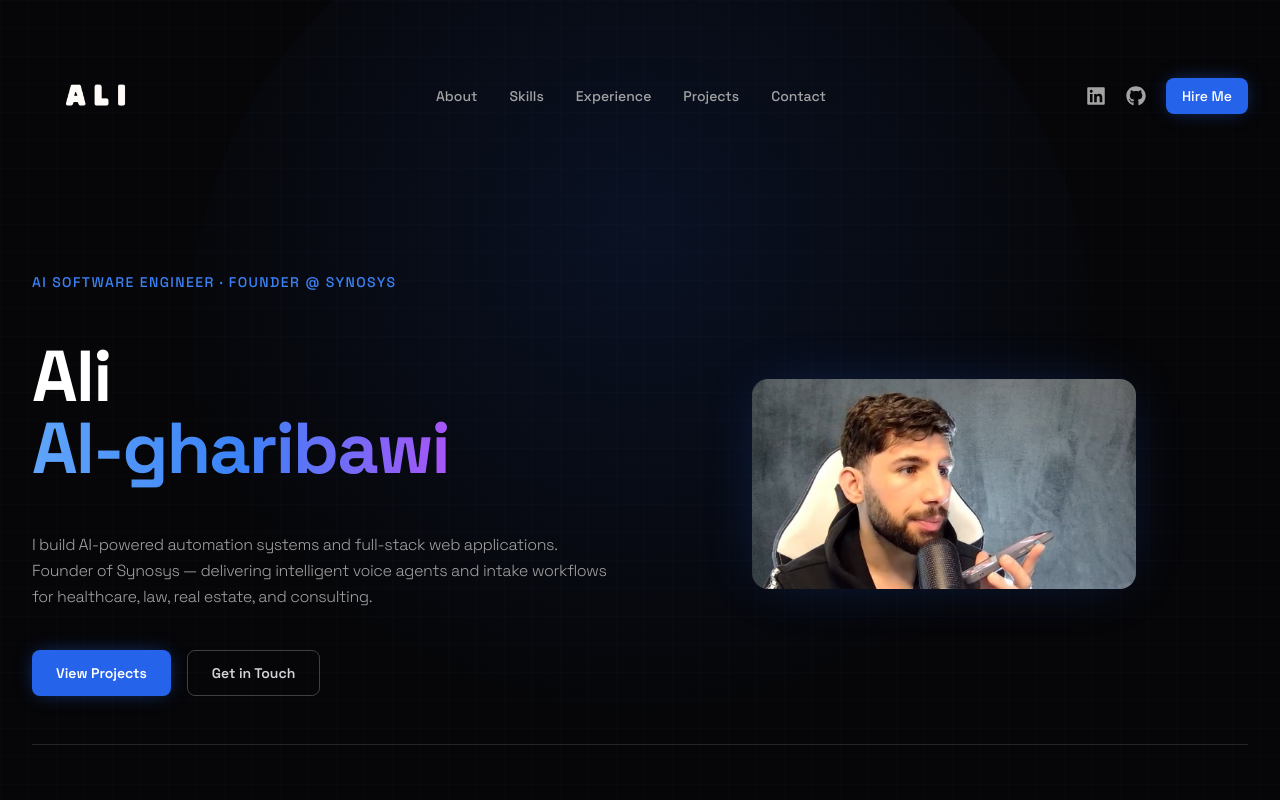
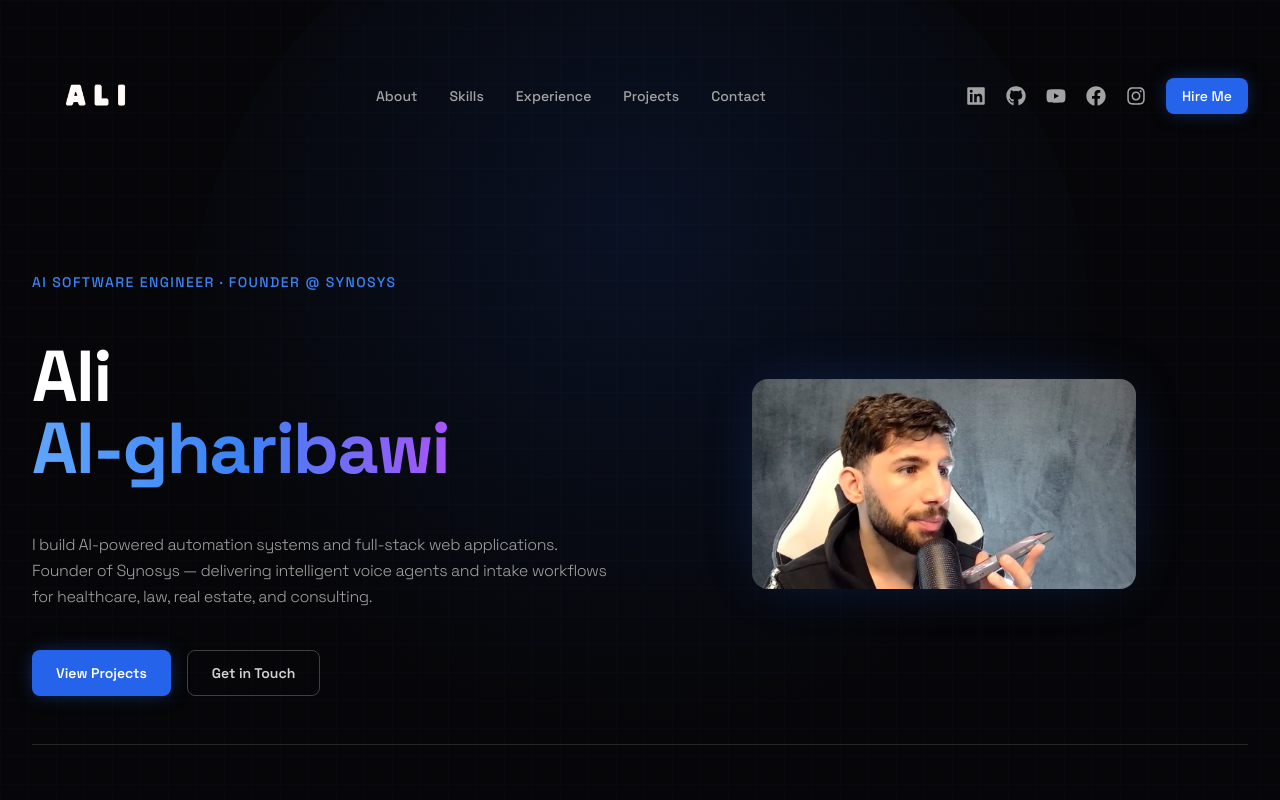
Before and after one commit to aalgharib/AliAl-gharibawiReactPortfolio, a React (Vite) app: page / in a window 1280 px wide. Shown: the top 800 px of the page. Built offline with nearby package versions, Linux system fonts and the light colour scheme.

Commit message:
added sm icons

```diff
--- a/src/components/Hero.jsx
+++ b/src/components/Hero.jsx
@@ -70,7 +70,7 @@ const Hero = () => {
         </div>
 
         {/* Image */}
-        <div className="w-full lg:w-1/2 lg:p-8">
+        <div className="w-full mt-10 lg:mt-0 lg:w-1/2 lg:p-8">
           <div className="flex justify-center">
             <motion.img
               initial={{ x: 80, opacity: 0 }}
--- a/src/components/Navbar.jsx
+++ b/src/components/Navbar.jsx
@@ -1,5 +1,5 @@
 import logo from "../assets/3.png";
-import { FaLinkedin, FaGithub } from "react-icons/fa";
+import { FaLinkedin, FaGithub, FaYoutube, FaFacebook, FaInstagram } from "react-icons/fa";
 import { motion } from "framer-motion";
 
 const NAV_LINKS = [
@@ -63,6 +63,36 @@ const Navbar = () => {
           <FaGithub />
         </motion.a>
         <motion.a
+          whileHover={{ scale: 1.2 }}
+          transition={{ duration: 0.2 }}
+          href="https://www.youtube.com/@alialgharibawi9647"
+          target="_blank"
+          rel="noopener noreferrer"
+          className="text-xl text-neutral-400 hover:text-white transition-colors"
+        >
+          <FaYoutube />
+        </motion.a>
+        <motion.a
+          whileHover={{ scale: 1.2 }}
+          transition={{ duration: 0.2 }}
+          href="https://www.facebook.com/ali.algharibawi.3"
+          target="_blank"
+          rel="noopener noreferrer"
+          className="text-xl text-neutral-400 hover:text-white transition-colors"
+        >
+          <FaFacebook />
+        </motion.a>
+        <motion.a
+          whileHover={{ scale: 1.2 }}
+          transition={{ duration: 0.2 }}
+          href="https://www.instagram.com/synosys.io/"
+          target="_blank"
+          rel="noopener noreferrer"
+          className="text-xl text-neutral-400 hover:text-white transition-colors"
+        >
+          <FaInstagram />
+        </motion.a>
+        <motion.a
           whileHover={{ scale: 1.05 }}
           transition={{ duration: 0.2 }}
           href="#contact"
```
